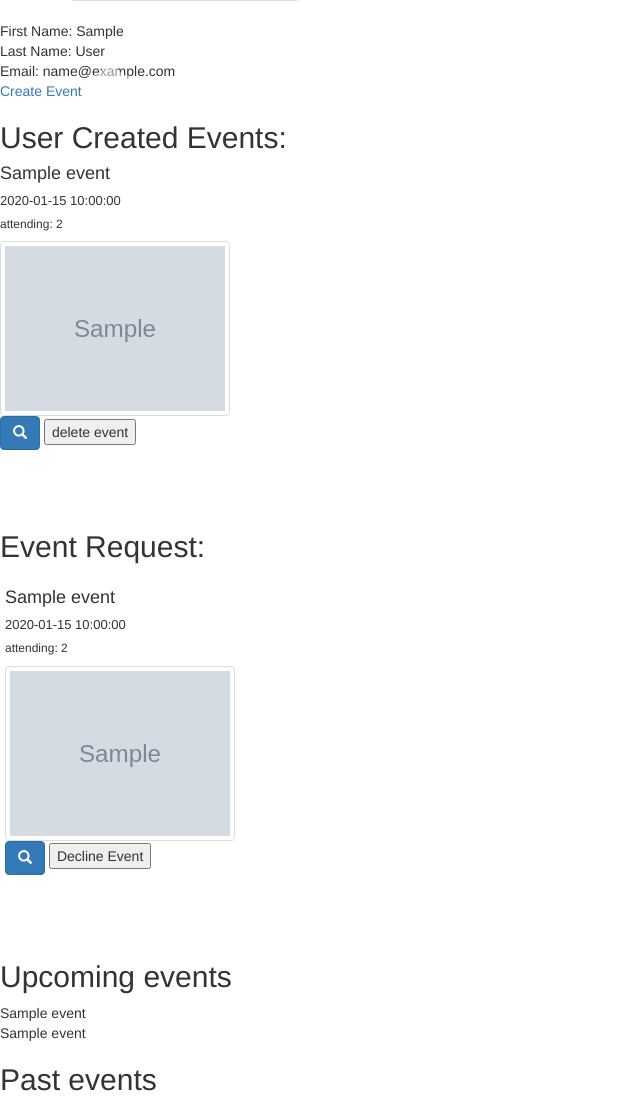
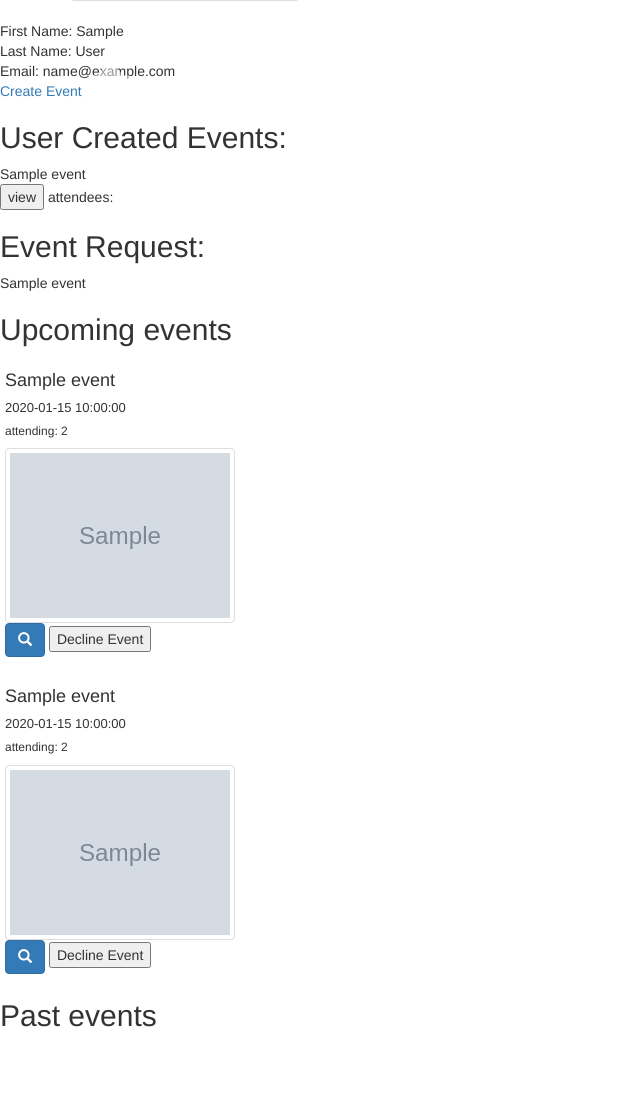
Before and after one commit to Ihyatt/pencil_me_in, a Flask app: page /users/1 in a window 1280 px wide. Shown: the part 214-1320 px from the top of the page, without its empty margins (0-640 px from the left). After the commit the page ends 1241 px from the top, so only its background shows below. Run offline with Flask 2, Linux system fonts and the light colour scheme; tables that the repository leaves empty hold one stand-in row (values such as "Sample post"); grey boxes marked "Sample" are stand-in pictures; some libraries are stand-ins or nearby versions.

Commit message:
friends are viewable

```diff
--- a/server.py
+++ b/server.py
@@ -193,6 +193,7 @@
 
 
 
+
 	return render_template("profile.html", user=user, image=image, user_events=user_events, upcoming_events=upcoming_events, event_request=event_request, events=events, past=past)
 
 
@@ -357,6 +358,21 @@
 	return "request deleted"
 
 
+@app.route("/view_attendees")
+def view_friends():
+	attendees = {}
+	event_id = request.args.get("event_id")
+
+	requests = EventRequest.query.filter(EventRequest.event_id == event_id).all()
+	print requests
+
+	for r in requests:
+		attendee = User.query.filter(User.user_id == r.user_id).first()
+		attendees[r.user_id] = [event_id, attendee.first_name]
+	print attendees
+
+	return jsonify(attendees)
+
 
 
 
--- a/static/js/modal.js
+++ b/static/js/modal.js
@@ -1,24 +1,10 @@
+
 "use strict";
 ////////////////// ADD ATTRACTION to database///////////////////////////
 $(document).ready(function(){
 
-	function makeAttModalMap(evt){
-  var resultId = $(this).data('usereventId');
-  console.log(resultId);
-  initMaps[resultId]();
-}
 
-function populateUserEvModal(evt){
-  var attractionId = $(this).data('usereventId');
-  var modalToModalize = $('#usereventModal'+attractionId);
-  modalToModalize.on('shown.bs.modal', makeAttModalMap).modal('show');
-  //map things
-}
-
-$('.triggerAttModal').on('click', populateUserEvModal);
-
-
-///////////////////Modal Details/Map Attraction /////////////////////////////
+console.log("JS Connected");
 
 function makeEvModalMap(evt){
   var eventId = $(this).data('eventId');
@@ -35,5 +21,5 @@
 
 $('.triggerEvModal').on('click', populateEvModal);
 
-/////////////////// Change Heart Color for SAVE /////////////////////////////
+
 });
--- a/static/js/request.js
+++ b/static/js/request.js
@@ -9,6 +9,7 @@
     "request": $(evt.target).data("friend-id"),
     "event_id": $(evt.target).data("event-id")
   }
+  console.log(requestItem);
 
 $.post("/send-request", requestItem, requestSent);
 
--- a/templates/profile.html
+++ b/templates/profile.html
@@ -79,95 +79,11 @@
 <h2>User Created Events:</h2>
 
 {% for event in user_events %}
-  <div class="user-events">
-  <!--   <div class="yelp-results-btn" id="{{event.event_id}}"> -->
-         <!-- <div value="{{event.event_id}}"> -->
-                <h4 class="results-header">{{ event.event_title }} </h4>
-                <h4 style="font-size:13px; text-transform:capitalize;">{{ event.date}}</h4>
-                <h6>attending: {{event.request_count() + 1}}</h6>
-                <img src="/static/images/{{event.event_image.image}}" class="img-thumbnail" alt="Cinque Terre" width="300">
-                <br>
-                        <button type="button"  class="btn btn-primary triggerAttModal" data-userevent-id="{{ event.event_id }}"
-                        data-toggle="modal"
-                        data-target=""><span class="glyphicon glyphicon-search"></span></button>
-                        <button type="button" class="delete" data-event-id="{{event.event_id}}">delete event</button>
-                          <div class="modal fade" id="usereventModal{{ event.event_id }}" tabindex="-1" role="dialog" aria-labelledby="basicModal" aria-hidden="true" data-userevent-id="{{ event.event_id }}">
-                            <div class="modal-dialog">
-                              <div class="modal-content">
-                                <div class="modal-header">
-                                  <button type="button" class="close" data-dismiss="modal">&times;</button>
-
-                                  <h6> About: {{ event.event_title }}</h6>
-
-                                  <h4 class="modal-title" id="myModalLabel"></h4>
-                                </div>
-                                  <div class="modal-body">
-                                  <div class="modalMap" id="map{{ event.event_id }}"></div>
-
-                                     <div style="height:200px;width:60%px;border:1px solid #ccc;overflow:auto;, font-color:black;">
-                                      <img src="/static/images/{{event.event_image.image}}" class="img-thumbnail img-responsive profile-pic" alt="Cinque Terre" width="100">
-                                      <br>
-                                      {{event.event_title}}<br>
-                                      {{event.date}}<br>
-                                      {{event.study_location}}<br>
-                                      {{event.address}}<br>
-                                      {{event.neighborhood}}
-
-                                      </div>
-                            </div>
-                            <div class="modal-footer">
-                              <!--   <button type="button" class="btn btn-default" data-dismiss="modal"    ><span class="glyphicon glyphicon-remove"></span></button> -->
-
-
-                        </div>
-                    </div>
-                  </div>
-                </div>
-          <!--   </div>  -->
-       <!--  </div> -->
-</div>
-<script>
-
-initMaps['{{ event.event_id }}'] = function(){
-  var myPlaceLatLng = { lat:{{ event.latitude }}, lng:{{ event.longitude }}};
-
-  var map = new google.maps.Map(document.getElementById('map' + '{{ event.event_id }}'), {
-    center: myPlaceLatLng,
-    zoom: 12,
-  });
-
-  var marker = new google.maps.Marker({
-      position: myPlaceLatLng,
-      animation: google.maps.Animation.DROP,
-      map: map
-      // // draggable: false,
-   });
-/////////////////
- // info window //
- /////////////////
-
- var contentString = '<div id="content">' +
-  '<h4 style="color:black;font:12px;">"{{ event.event_title }}"</h4>' +
-  '</div>';
-
-var infoWindow = new google.maps.InfoWindow({
-  content: contentString,
-  maxWidth: 200
-});
-
-  marker.addListener('click', function() {
-    infoWindow.open(map, marker);
-  });
-};
-
-</script>
-
-
-{% endfor %}
-
-<br>
-<br>
-<br>
+<div>{{ event.event_title }} </div>
+  <button type="button" class="view" data-event-id="{{event.event_id}}">view</button>
+attendees:
+<ul id="attendees{{event.event_id}}">
+</ul>
 
 
 
@@ -178,12 +94,20 @@
 
 
 
+{% endfor %}
+
 
 <h2> Event Request:</h2>
-<!-- google maps -->
 
-<!-- Limit results in Jinja -->
 {% for event in event_request %}
+<div>{{ event.event_title }} </div>
+{% endfor %}
+
+
+
+<h2>Upcoming events</h2>
+
+{% for event in events %}
 <div class="event-results" id="{{ event.event_id }}">
 
         <h4 class="results-header">{{ event.event_title }} </h4>
@@ -234,12 +158,10 @@
 <script>
 initMaps['{{ event.event_id }}'] = function(){
   var myPlaceLatLng = { lat:{{ event.latitude }}, lng:{{ event.longitude }}};
-
   var map = new google.maps.Map(document.getElementById('map' + '{{ event.event_id }}'), {
     center: myPlaceLatLng,
     zoom: 12,
   });
-
   var marker = new google.maps.Marker({
       position: myPlaceLatLng,
       animation: google.maps.Animation.DROP,
@@ -251,44 +173,27 @@
 /////////////////
  // info window //
  /////////////////
-
  var contentString = '<div id="content">' +
   '<h4 style="color:black">"{{ event.event_title }}"</h4>' +
-
   '</div>';
-
-
 
 var infoWindow = new google.maps.InfoWindow({
   content: contentString,
   maxWidth: 200
 });
-
   marker.addListener('click', function() {
     infoWindow.open(map, marker);
   });
 };
-
 </script>
 {% endfor %}
 
-
-<br>
-<br>
-<br>
-
-
-<h2>Upcoming events</h2>
-
-{% for event in events %}
-<div> {{event.event_title}} </div>
-{% endfor %}
 
 
 <h2>Past events</h2>
 
 {% for event in past %}
-<div> {{event.event_title}} </div>
+<div>{{event.event_title}}</div>
 {% endfor %}
 
 
@@ -354,6 +259,35 @@
 $(".decline_request").click(declineEvent);
 </script>
 
+ <script>
+
+function showAttendees(results){
+
+  var attendees = results;
+  console.log("here");
+  console.log(attendees[0])
+
+  for (var key in attendees) {
+    $("#attendees" + attendees[key][0]).append("<li>" + attendees[key][1] + "<li>");
+    console.log("here");
+  }
+}
+
+
+function viewAttendees(evt) {
+  info = {
+    "event_id": $(evt.target).data("event-id")
+
+  }
+   console.log(info);
+
+  $.get("/view_attendees", info, showAttendees);
+}
+
+
+$(".view").click(viewAttendees);
+
+</script>
 
 
 
```
